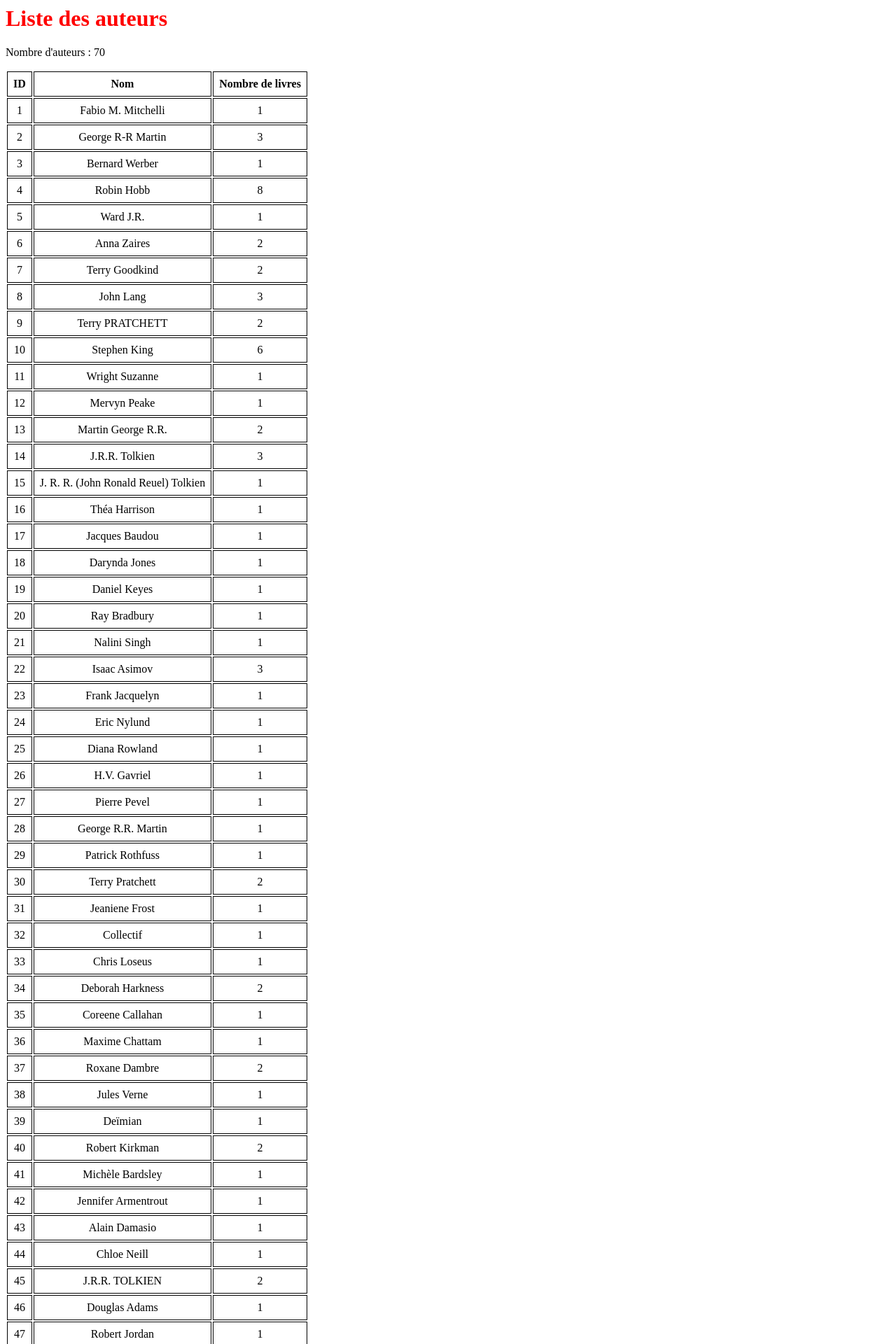
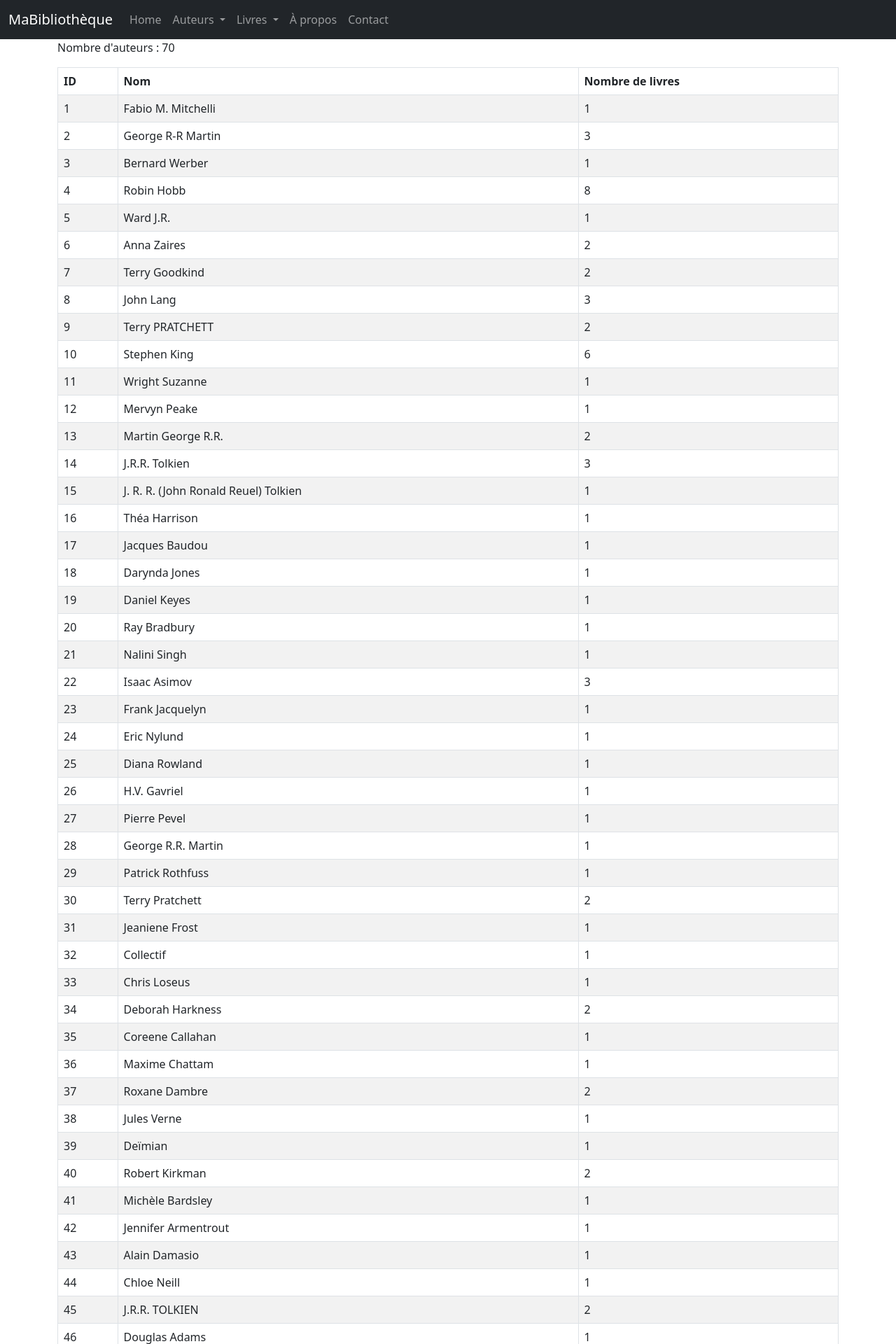
Before and after one commit to louismaillet/Dev_Web, a Flask app: page /auteurs/ in a window 1280 px wide. Shown: the top 1920 px of the page at 70% size. Run offline with Flask 3, Linux system fonts and the light colour scheme.

Commit message:
fin tp 4 (un peu de retard du a un probleme la semaine derniere)

```diff
--- a/TutoFlask/monApp/app.py
+++ b/TutoFlask/monApp/app.py
@@ -1,4 +1,5 @@
 from flask import Flask
+from flask_bootstrap5 import Bootstrap
 # Create the Flask application
 app = Flask(__name__)
 
@@ -9,3 +10,4 @@
 from flask_sqlalchemy import SQLAlchemy
 db = SQLAlchemy()
 db.init_app(app)
+Bootstrap(app)
--- a/TutoFlask/monApp/static/style.css
+++ b/TutoFlask/monApp/static/style.css
@@ -1,3 +1,11 @@
+#main {
+margin-top: 5em;
+}
+
+body {
+font-family: sans-serif;
+}
+
 h1 {
 color : red;
 }
--- a/TutoFlask/monApp/templates/auteurs_list.html
+++ b/TutoFlask/monApp/templates/auteurs_list.html
@@ -5,7 +5,7 @@
     {% if auteurs|length == 0 %}
         <p>Aucun auteur trouvé.</p>
     {% endif %}
-    <table>
+    <table class="table table-striped table-bordered table-hover">
         <thead>
             <tr>
                 <th>ID</th>
--- a/TutoFlask/monApp/templates/base.html
+++ b/TutoFlask/monApp/templates/base.html
@@ -1,7 +1,61 @@
 <html>
     <head>
-        <title>{{ title }}</title>
-        <link rel="stylesheet" href="{{ url_for('static', filename='style.css') }}">
+        <meta charset="UTF-8">
+        <meta name="viewport" content="width=device-width, initial-scale=1.0">
+        <title>{% block title %}{% endblock %}</title>
+        <link rel="stylesheet" href="{{ url_for('static', filename='css/style.css') }}">
+        <!-- Bootstrap CSS -->
+        <link href="https://cdn.jsdelivr.net/npm/bootstrap@5.3.0/dist/css/bootstrap.min.css" rel="stylesheet">
     </head>
-    {% block main %} {% endblock %}
+    <body>
+        {% block navbar %}
+        <nav class="navbar navbar-expand-md navbar-dark bg-dark fixed-top">
+            <div class="container-fluid">
+                <a class="navbar-brand">MaBibliothèque</a>
+                <div class="collapse navbar-collapse" id="mainNavbar">
+                    <ul class="navbar-nav me-auto mb-2 mb-md-0">
+                        <li class="nav-item">
+                            <a class="nav-link" href="{{ url_for('index') }}">Home</a>
+                        </li>
+                        <li class="nav-item dropdown">
+                            <a class="nav-link dropdown-toggle" href="#" id="auteursDropdown" role="button" data-bs-toggle="dropdown" aria-expanded="false">
+                                Auteurs
+                            </a>
+                            <ul class="dropdown-menu" aria-labelledby="auteursDropdown">
+                                <li>
+                                    <a class="dropdown-item" href="{{ url_for('getAuteurs') }}">Liste des auteurs</a>
+                                </li>
+                            </ul>
+                        </li>
+                        <li class="nav-item dropdown">
+                            <a class="nav-link dropdown-toggle" href="#" id="livresDropdown" role="button" data-bs-toggle="dropdown" aria-expanded="false">
+                                Livres
+                            </a>
+                            <ul class="dropdown-menu" aria-labelledby="livresDropdown">
+                                <li>
+                                    <a class="dropdown-item" href="{{ url_for('getLivres') }}">Liste des livres</a>
+                                </li>
+                            </ul>
+                        </li>
+                        <li class="nav-item">
+                            <a class="nav-link" href="{{ url_for('about') }}">À propos</a>
+                        </li>
+                        <li class="nav-item">
+                            <a class="nav-link" href="{{ url_for('contact') }}">Contact</a>
+                        </li>
+                    </ul>
+                </div>
+            </div>
+        </nav>
+        {% endblock %}
+
+        {% block content %}
+        <main id="main" role="main" class="container">
+            {% block main %}{% endblock %}
+        </main>
+        {% endblock %}
+
+        <!-- Bootstrap JS Bundle with Popper -->
+        <script src="https://cdn.jsdelivr.net/npm/bootstrap@5.3.0/dist/js/bootstrap.bundle.min.js"></script>
+    </body>
 </html>
```
Also changed, not shown: TutoFlask/monApp/templates/livres_list.html (+5 -5 lines).
